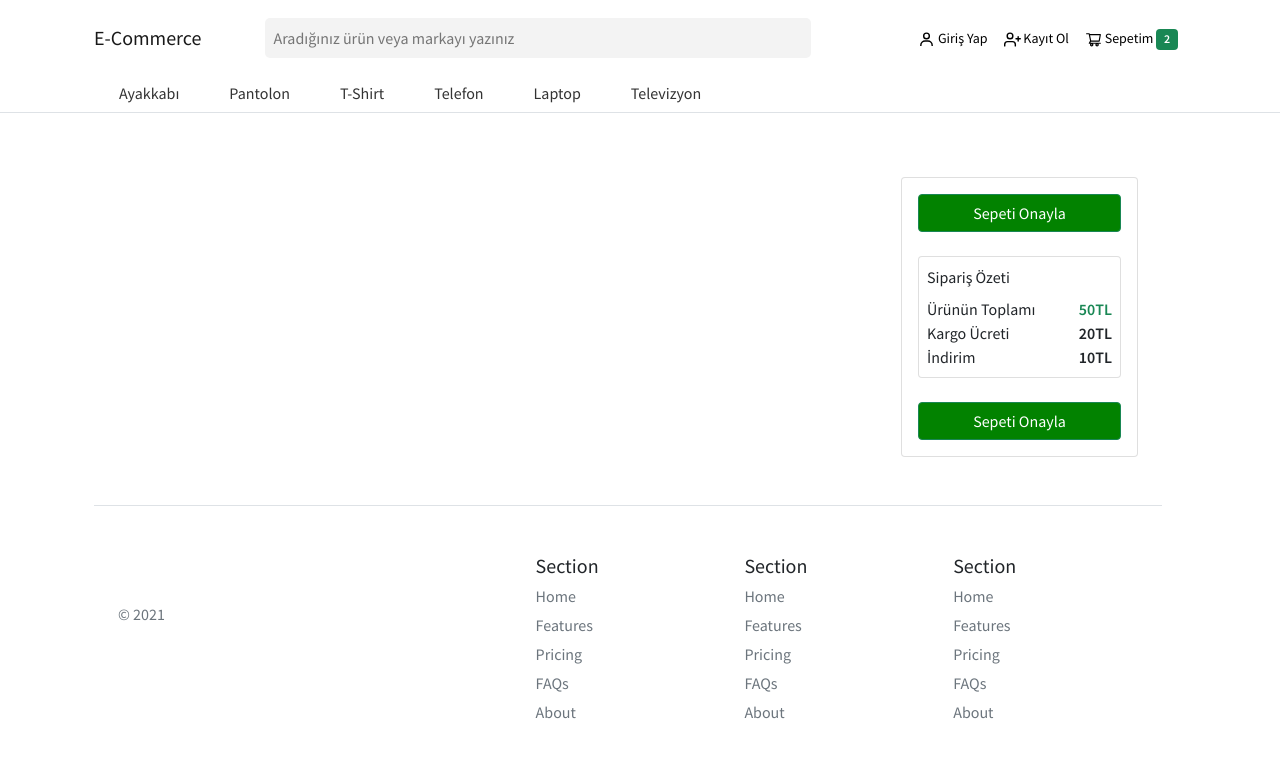
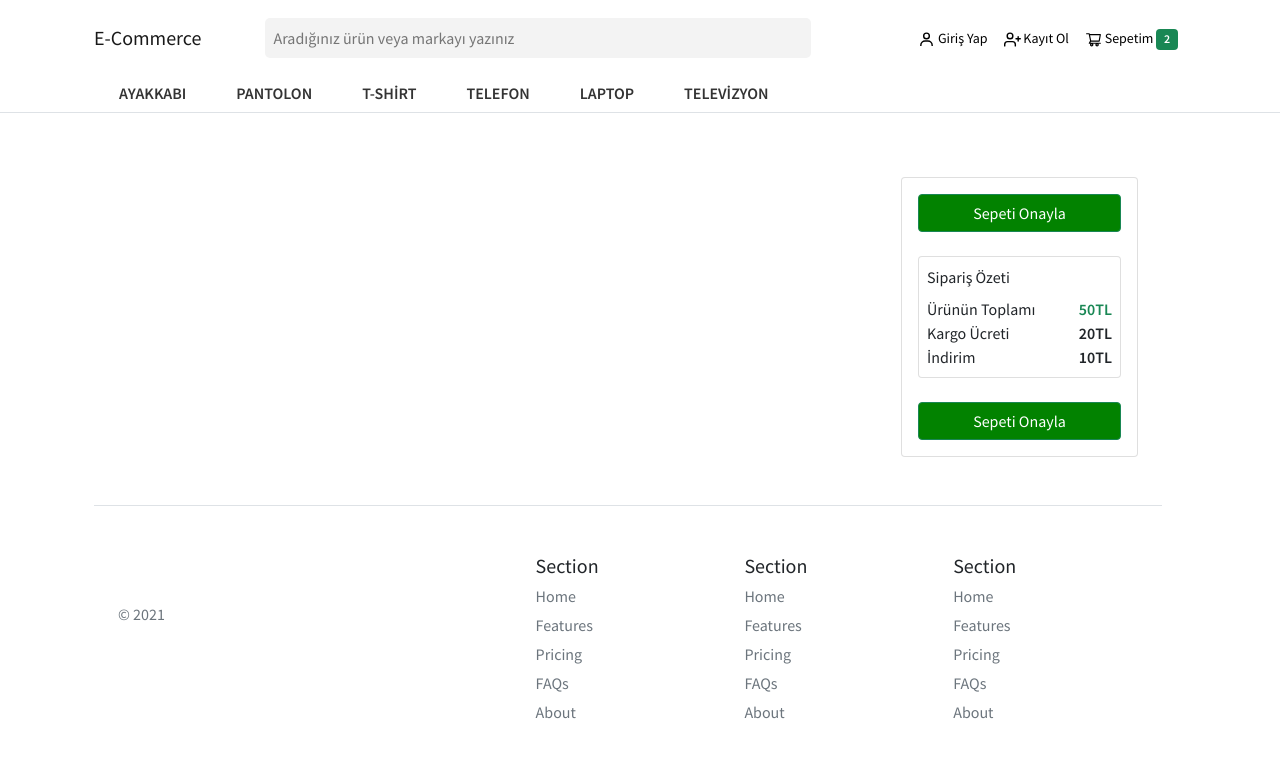
Before and after one commit to oktaycabik/E-Commerce-React, a React (Create React App) app: page /cart in a window 1280 px wide. Shown: the top 758 px of the page. Built offline with nearby package versions, Linux system fonts and the light colour scheme.

Commit message:
tasarım düzenlemesi

```diff
--- a/src/components/Category/Category.js
+++ b/src/components/Category/Category.js
@@ -13,39 +13,39 @@ function Category() {
     <>
       <ul className=" border-bottom ">
         <div className="container">
-          <li>
-            <Link to="/ayakkabı" className="hov">
-              Ayakkabı
+          <li className="">
+            <Link to="/ayakkabı" className=" borde">
+              <b>AYAKKABI</b>
             </Link>
 
           </li>
           <li>
-            <Link to="/pantolon" className="hov">
-              Pantolon
+            <Link to="/pantolon" className="borde">
+               <b>PANTOLON</b>
             </Link>
 
           </li>
           <li>
-            <Link to="/tshirt" className="hov">
-              T-Shirt
+            <Link to="/tshirt" className="borde">
+            <b>T-SHİRT</b>
             </Link>
 
           </li>
           <li>
-            <Link to="/telefon" className="hov">
-            Telefon
+            <Link to="/telefon" className="borde">
+            <b>TELEFON</b>
             </Link>
 
           </li>
           <li>
-            <Link to="/laptop" className="hov">
-            Laptop
+            <Link to="/laptop" className="borde">
+            <b>LAPTOP</b>
             </Link>
 
           </li>
           <li>
-            <Link to="/televizyon" className="hov">
-            Televizyon
+            <Link to="/televizyon" className="borde">
+            <b>TELEVİZYON</b>
             </Link>
 
           </li>
--- a/src/components/Category/category.css
+++ b/src/components/Category/category.css
@@ -34,3 +34,8 @@ ul li:hover ul.dropdown {
 ul li ul.dropdown li {
     display: block;
 }
+.borde:hover{
+    background-color: rgb(35, 161, 35) !important;
+    color:#fff !important;
+    border-radius: 15px;
+}
--- a/src/components/product/Product.js
+++ b/src/components/product/Product.js
@@ -123,15 +123,15 @@ function Product() {
             </h5>
             {products.map((pro) => (
               <div key={pro._id} className="col-md-3 col-sm-6  ">
-                <div className="product-grid p-1 ">
-                  <div className="product-image ">
+                <div className="product-grid  a">
+                  <div className="product-image border-bottom">
                     <Link
                       to={`/product/${pro._id}/${pro.name}`}
                       className="image"
                     >
                       <img
                         alt=""
-                        className="img-1"
+                        className="img-1 "
                         src={`/${pro?.product_image}`}
                       />
                     </Link>
@@ -150,15 +150,16 @@ function Product() {
                   </div>
                   <div className="product-content text-start">
                     <h2 className="title">
-                      <strong>{pro.brand} </strong>
+                      <strong><small>{pro.brand}</small>  </strong>
 
                     </h2>
                     <div className="card-text">
-                    {truncateString(pro.name,45)}
+                    <small> {truncateString(pro.name,45)}</small>
+
                     </div>
                     <div className="price text-success">
                       {" "}
-                      <b>{pro.price} TL</b>
+                      <b>{pro.price} TL </b>
                     </div>
                   </div>
                 </div>
--- a/src/components/product/product.css
+++ b/src/components/product/product.css
@@ -14,7 +14,10 @@
     height: auto;
     transition: all 0.5s ease 0s;
 }
-.product-grid:hover .product-image img{ transform: scale(1.1); }
+.product-grid:hover .product-image img{  }
+.a:hover{
+    box-shadow: 0 3px 14px 2px rgb(31 31 31 / 6%), 0 8px 10px 1px rgb(31 31 31 / 8%), 0 5px 5px -3px rgb(31 31 31 / 6%)  !important;
+}
 .product-grid .product-links{
     background: #fff;
     width: 150px;
@@ -49,7 +52,10 @@
     text-shadow: 4px 4px 0 rgba(0,0,0,0.2);
 }
 .product-grid .product-content{
-    padding: 15px;
+    padding-left: 9px;
+    padding-bottom: 8px;
+    padding-top: 15px;
+    padding-right: 15px;
     background-color: #fefefe !important;
 }
 .product-grid .price{
--- a/src/index.css
+++ b/src/index.css
@@ -15,7 +15,7 @@ a.nav-color{
   align-items: center;
 }
 a:hover{
-  color: #028200 !important;
+  color: rgb(35, 161, 35) !important;
 }
 .navcolor{
   background-color: #fff !important;
--- a/src/redux/Products/productSlice.js
+++ b/src/redux/Products/productSlice.js
@@ -1,7 +1,6 @@
 import { createSlice } from "@reduxjs/toolkit";
 import { createAsyncThunk } from "@reduxjs/toolkit";
 import axios from "axios";
-
 export const getProducts = createAsyncThunk(
   "product/getProducts",
   async ([sortKey, brand, details, category,id]) => {
```
Also changed, not shown: 1 other file (tests, documents, lock files or other folders).
